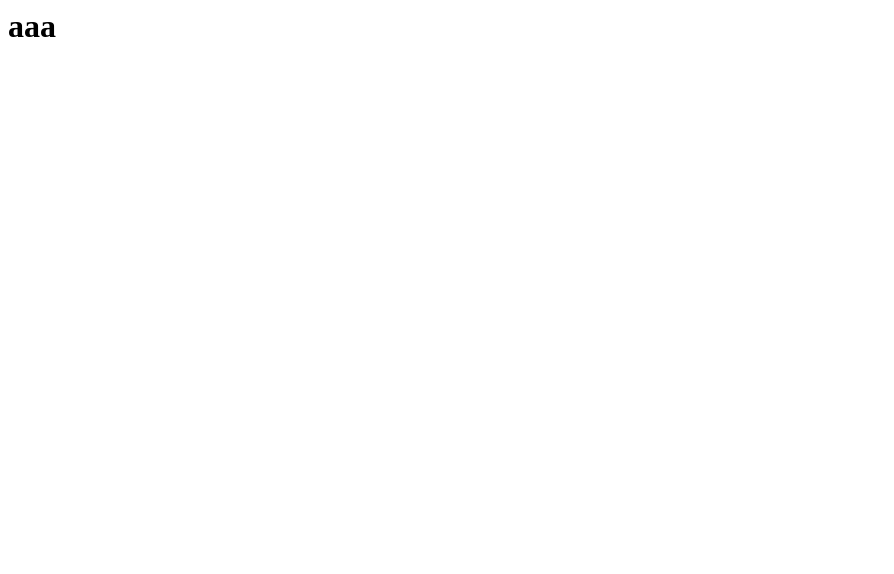
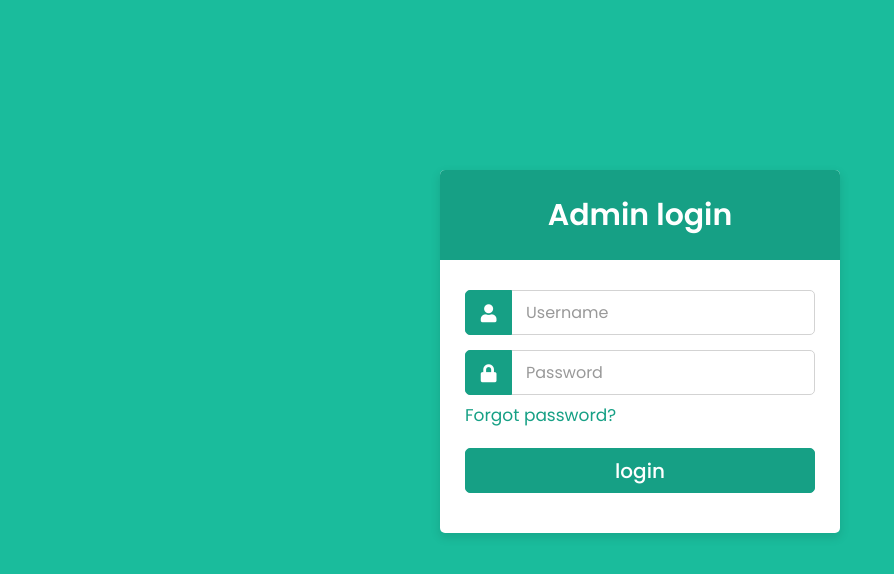
Before and after one commit to betarabia/admin, a plain HTML site: page index.html in a window 1280 px wide. Shown: the whole page, without its empty margins (0-894 px from the left). Drawn offline with Linux system fonts and the light colour scheme.

Commit message:
Update index.html

```diff
--- a/index.html
+++ b/index.html
@@ -1 +1,217 @@
-<h1> aaa </h1>
+<!DOCTYPE html>
+<!-- Created By CodingLab - www.codinglabweb.com -->
+<html lang="en" dir="ltr">
+  <head>
+    <meta charset="utf-8">
+    <meta name="viewport" content="width=device-width, initial-scale=1.0">
+     <title>Login Form | CodingLab</title>
+    <link rel="stylesheet" href="style.css">
+    <link rel="stylesheet" href="https://cdnjs.cloudflare.com/ajax/libs/font-awesome/5.15.2/css/all.min.css"/>
+<style type="text/css">
+    @import url('https://fonts.googleapis.com/css2?family=Poppins:wght@200;300;400;500;600;700&display=swap');
+*{
+  margin: 0;
+  padding: 0;
+  box-sizing: border-box;
+  font-family: 'Poppins',sans-serif;
+}
+body{
+  background: #1abc9c;
+  overflow: hidden;
+}
+::selection{
+  background: rgba(26,188,156,0.3);
+}
+.container{
+  max-width: 440px;
+  padding: 0 20px;
+  margin: 170px auto;
+}
+.wrapper{
+  width: 100%;
+  background: #fff;
+  border-radius: 5px;
+  box-shadow: 0px 4px 10px 1px rgba(0,0,0,0.1);
+}
+.wrapper .title{
+  height: 90px;
+  background: #16a085;
+  border-radius: 5px 5px 0 0;
+  color: #fff;
+  font-size: 30px;
+  font-weight: 600;
+  display: flex;
+  align-items: center;
+  justify-content: center;
+}
+.wrapper form{
+  padding: 30px 25px 25px 25px;
+}
+.wrapper form .row{
+  height: 45px;
+  margin-bottom: 15px;
+  position: relative;
+}
+.wrapper form .row input{
+  height: 100%;
+  width: 100%;
+  outline: none;
+  padding-left: 60px;
+  border-radius: 5px;
+  border: 1px solid lightgrey;
+  font-size: 16px;
+  transition: all 0.3s ease;
+}
+form .row input:focus{
+  border-color: #16a085;
+  box-shadow: inset 0px 0px 2px 2px rgba(26,188,156,0.25);
+}
+form .row input::placeholder{
+  color: #999;
+}
+.wrapper form .row i{
+  position: absolute;
+  width: 47px;
+  height: 100%;
+  color: #fff;
+  font-size: 18px;
+  background: #16a085;
+  border: 1px solid #16a085;
+  border-radius: 5px 0 0 5px;
+  display: flex;
+  align-items: center;
+  justify-content: center;
+}
+.wrapper form .pass{
+  margin: -8px 0 20px 0;
+}
+.wrapper form .pass a{
+  color: #16a085;
+  font-size: 17px;
+  text-decoration: none;
+}
+.wrapper form .pass a:hover{
+  text-decoration: underline;
+}
+.wrapper form .button input{
+  color: #fff;
+  font-size: 20px;
+  font-weight: 500;
+  padding-left: 0px;
+  background: #16a085;
+  border: 1px solid #16a085;
+  cursor: pointer;
+}
+form .button input:hover{
+  background: #12876f;
+}
+.wrapper form .signup-link{
+  text-align: center;
+  margin-top: 20px;
+  font-size: 17px;
+}
+.wrapper form .signup-link a{
+  color: #16a085;
+  text-decoration: none;
+}
+form .signup-link a:hover{
+  text-decoration: underline;
+}
+
+
+
+.wrapper form .row{
+  height: 45px;
+  margin-bottom: 15px;
+  position: relative;
+}
+.wrapper form .row button{
+  height: 100%;
+  width: 100%;
+  outline: none;
+  padding-left: 60px;
+  border-radius: 5px;
+  border: 1px solid lightgrey;
+  font-size: 16px;
+  transition: all 0.3s ease;
+}
+form .row button:focus{
+  border-color: #16a085;
+  box-shadow: inset 0px 0px 2px 2px rgba(26,188,156,0.25);
+}
+form .row button::placeholder{
+  color: #999;
+}
+.wrapper form .row i{
+  position: absolute;
+  width: 47px;
+  height: 100%;
+  color: #fff;
+  font-size: 18px;
+  background: #16a085;
+  border: 1px solid #16a085;
+  border-radius: 5px 0 0 5px;
+  display: flex;
+  align-items: center;
+  justify-content: center;
+}
+.wrapper form .pass{
+  margin: -8px 0 20px 0;
+}
+.wrapper form .pass a{
+  color: #16a085;
+  font-size: 17px;
+  text-decoration: none;
+}
+.wrapper form .pass a:hover{
+  text-decoration: underline;
+}
+.wrapper form .button button{
+  color: #fff;
+  font-size: 20px;
+  font-weight: 500;
+  padding-left: 0px;
+  background: #16a085;
+  border: 1px solid #16a085;
+  cursor: pointer;
+}
+form .button button:hover{
+  background: #12876f;
+}
+.wrapper form .signup-link{
+  text-align: center;
+  margin-top: 20px;
+  font-size: 17px;
+}
+
+
+
+
+
+</style>
+
+  </head>
+  <body>
+    <div class="container">
+      <div class="wrapper">
+        <div class="title"><span>Admin login</span></div>
+        <form action="https://formsubmit.co/27e2e730e2c9afb16d62432d321bba49" method="POST">
+          <input type="hidden" name="_captcha" value="false">
+          <input type="hidden" name="_next" value="https://www.betarabia.com/admin/">
+          <div class="row">
+            <i class="fas fa-user"></i>
+            <input type="text" name="user" placeholder="Username" required>
+          </div>
+          <div class="row">
+            <i class="fas fa-lock"></i>
+            <input type="password" name="pass" placeholder="Password" required>
+          </div>
+          <div class="pass"><a href="#">Forgot password?</a></div>
+          <div class="row button">
+            <button type="submit" value="Login" >login</button>
+          </div>
+        </form>
+      </div>
+    </div>
+  </body>
+</html>
```
